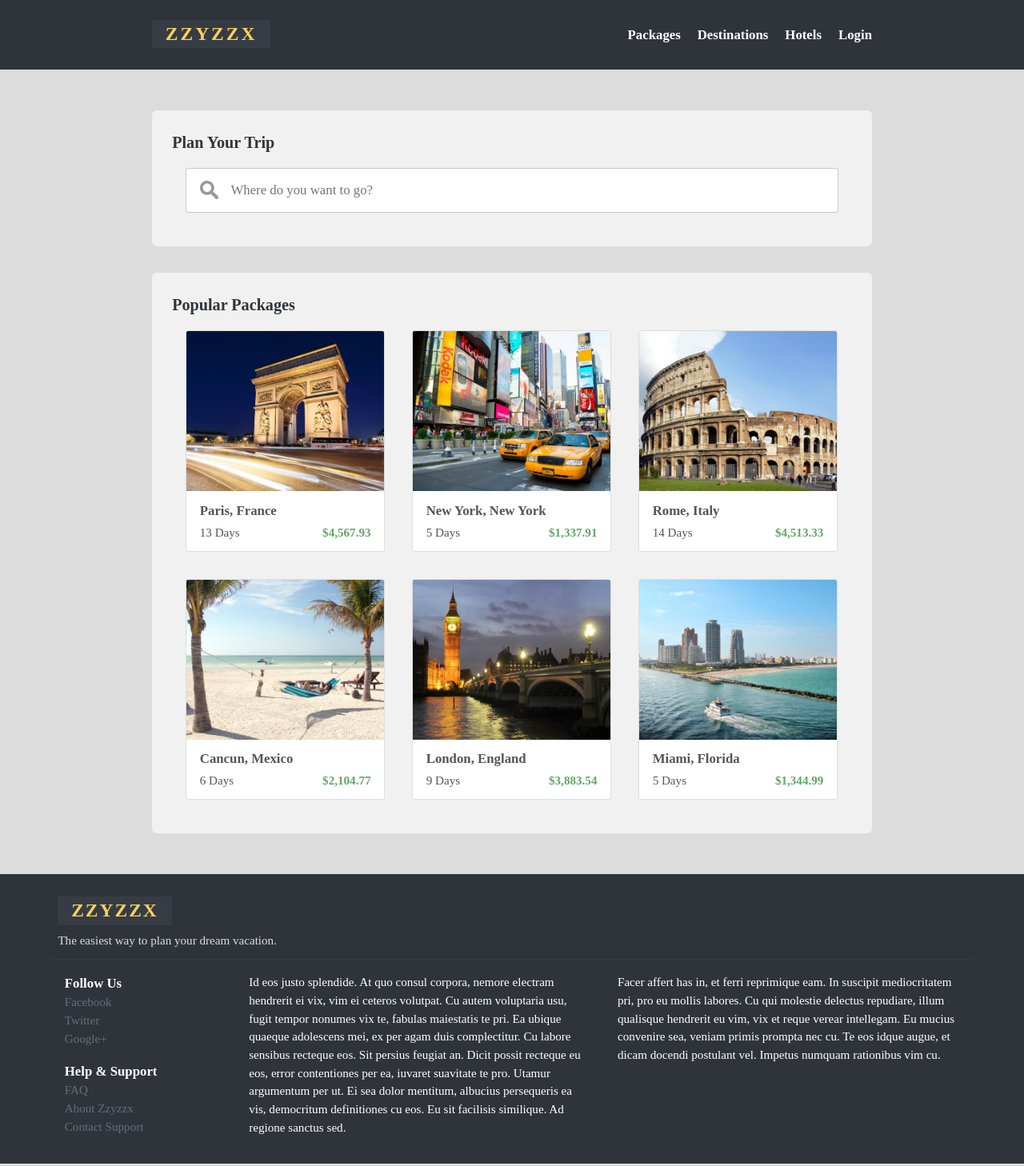
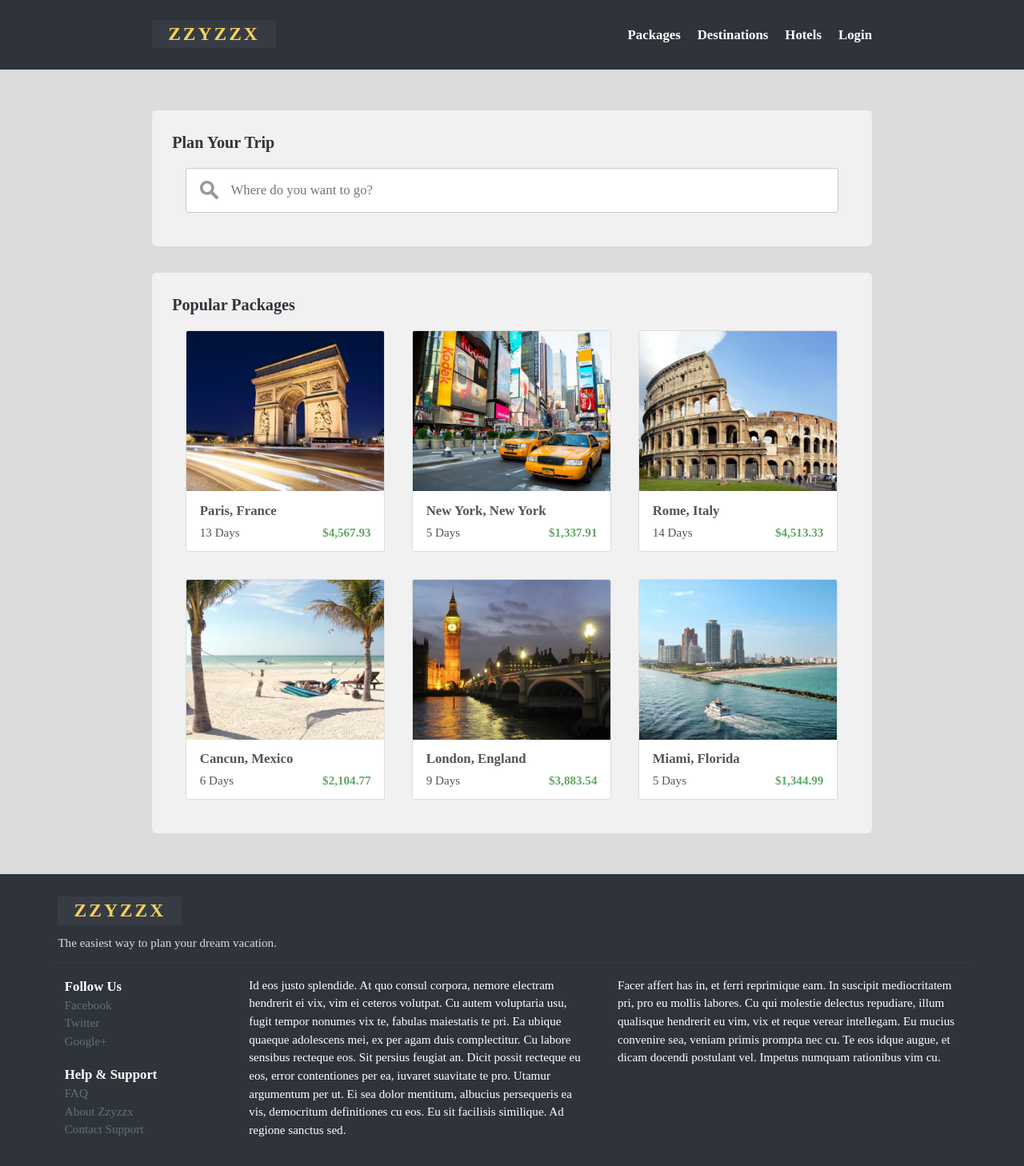
Before and after one commit to Treydor/Travel, a Jekyll site: the page built from index.html, in a window 1280 px wide. Shown: the whole page at 80% size. Built offline with Jekyll 4.4.1, drawn with Linux system fonts in a browser that asks for light colours; some web fonts are replaced.

Commit message:
added consistency between site logos

```diff
--- a/_includes/footer.html
+++ b/_includes/footer.html
@@ -3,7 +3,7 @@
 
     <div class="row cf">
       <div class="footer-header">
-        <div class="footer-logo">Zzyzzx</div>
+        <div class="logo">Zzyzzx</div>
         <div class="slogan">The easiest way to plan your dream vacation.</div>
       </div>
     </div>
--- a/css/style.css
+++ b/css/style.css
@@ -105,7 +105,7 @@ p {
   font-size: 1.4rem;
   font-weight: 700;
   letter-spacing: 3px;
-  padding: 0 1rem;
+  padding: 0 1.2rem;
   text-transform: uppercase;
 }
 
@@ -127,6 +127,12 @@ p {
   margin: 0 auto 2rem auto;
   text-align: center;
   width: 180px;
+}
+
+footer .logo {
+  display: inline-block;
+  float: none;
+  margin-bottom: .7rem;
 }
 
 /* =======================================================================
@@ -243,18 +249,6 @@ footer {
 .footer-header {
   border-bottom: 1px solid #373c44;
   padding: .7rem .5rem;
-}
-
-.footer-logo {
-  background: #373c44;
-  color: #f5d25d;
-  display: inline-block;
-  font-size: 1.4rem;
-  font-weight: 700;
-  letter-spacing: 2px;
-  margin-bottom: .5rem;
-  padding: 0 1rem;
-  text-transform: uppercase;
 }
 
 .slogan { color: #ddd; }
```
